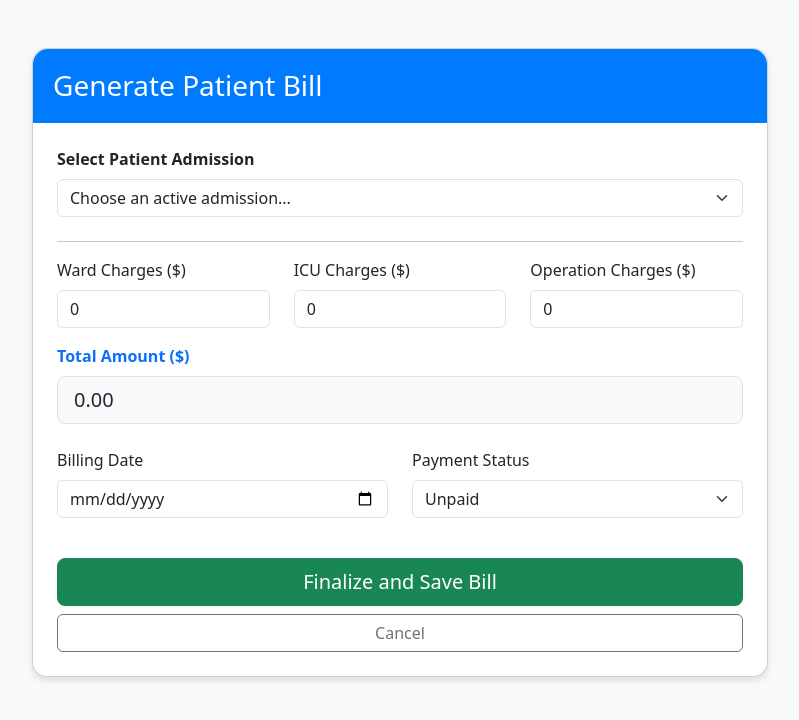
After one commit to aadi3006/my1stproject_, a Flask app: page /billing in a window 1280 px wide. The commit adds this page. Shown: the top 720 px of the page, without its empty margins (240-1039 px from the left). Run offline with Flask 3, Linux system fonts and the light colour scheme; the visitor is signed in with stand-in values (Sample User, id 1); data that the repository does not hold is empty.

Commit message:
Updated admission and ICU modules

```diff
--- a/app.py
+++ b/app.py
@@ -13,9 +13,10 @@ app.secret_key = "super_secret_key_change_later"
 conn = mysql.connector.connect(
     host="localhost",
     user="root",
-       # <-- PUT YOUR MYSQL PASSWORD HERE
+    password="",  # <-- PUT YOUR MYSQL PASSWORD HERE
     database="hospital_db"
 )
+
 
 # --------------------------------------------------
 # CREATE DEFAULT ADMIN IF NOT EXISTS
@@ -35,7 +36,9 @@ def create_default_admin():
 
     cursor.close()
 
+
 create_default_admin()
+
 
 # --------------------------------------------------
 # LOGIN REQUIRED DECORATOR
@@ -46,7 +49,9 @@ def login_required(f):
         if 'user_id' not in session:
             return redirect(url_for('login'))
         return f(*args, **kwargs)
+
     return wrap
+
 
 # --------------------------------------------------
 # AUTH ROUTES
@@ -103,6 +108,7 @@ def register():
 
     return render_template('auth/register.html')
 
+
 # --------------------------------------------------
 # DASHBOARD
 # --------------------------------------------------
@@ -128,6 +134,7 @@ def dashboard():
         total_doctors=total_doctors,
         total_appointments=total_appointments
     )
+
 
 # --------------------------------------------------
 # PATIENT MODULE
@@ -181,17 +188,21 @@ def edit_patient(id):
 
     if request.method == 'POST':
         cursor.execute("""
-            UPDATE patient
-            SET name=%s, age=%s, gender=%s, contact=%s, address=%s
-            WHERE patient_id=%s
-        """, (
-            request.form['name'],
-            request.form['age'],
-            request.form['gender'],
-            request.form['contact'],
-            request.form['address'],
-            id
-        ))
+                       UPDATE patient
+                       SET name=%s,
+                           age=%s,
+                           gender=%s,
+                           contact=%s,
+                           address=%s
+                       WHERE patient_id = %s
+                       """, (
+                           request.form['name'],
+                           request.form['age'],
+                           request.form['gender'],
+                           request.form['contact'],
+                           request.form['address'],
+                           id
+                       ))
         conn.commit()
         cursor.close()
         return redirect('/patients')
@@ -201,6 +212,442 @@ def edit_patient(id):
     cursor.close()
     return render_template("edit_patient.html", patient=patient)
 
+
+# --------------------------------------------------
+# DOCTOR MODULE
+# --------------------------------------------------
+@app.route('/add_doctor', methods=['GET', 'POST'])
+@login_required
+def add_doctor():
+    if request.method == 'POST':
+        cursor = conn.cursor()
+        cursor.execute(
+            "INSERT INTO doctor (name, specialization, contact, email) VALUES (%s,%s,%s,%s)",
+            (
+                request.form['name'],
+                request.form['specialization'],
+                request.form['contact'],
+                request.form['email']
+            )
+        )
+        conn.commit()
+        cursor.close()
+        return redirect('/doctors')
+
+    return render_template('add_doctor.html')
+
+
+@app.route('/doctors')
+@login_required
+def view_doctors():
+    cursor = conn.cursor()
+    cursor.execute("SELECT * FROM doctor")
+    doctors = cursor.fetchall()
+    cursor.close()
+    return render_template("view_doctors.html", doctors=doctors)
+
+
+@app.route('/delete_doctor/<int:id>')
+@login_required
+def delete_doctor(id):
+    cursor = conn.cursor()
+    cursor.execute("DELETE FROM doctor WHERE doctor_id=%s", (id,))
+    conn.commit()
+    cursor.close()
+    return redirect('/doctors')
+
+
+@app.route('/edit_doctor/<int:id>', methods=['GET', 'POST'])
+@login_required
+def edit_doctor(id):
+    cursor = conn.cursor()
+
+    if request.method == 'POST':
+        cursor.execute("""
+                       UPDATE doctor
+                       SET name=%s,
+                           specialization=%s,
+                           contact=%s,
+                           email=%s
+                       WHERE doctor_id = %s
+                       """, (
+                           request.form['name'],
+                           request.form['specialization'],
+                           request.form['contact'],
+                           request.form['email'],
+                           id
+                       ))
+        conn.commit()
+        cursor.close()
+        return redirect('/doctors')
+
+    cursor.execute("SELECT * FROM doctor WHERE doctor_id=%s", (id,))
+    doctor = cursor.fetchone()
+    cursor.close()
+    return render_template("edit_doctor.html", doctor=doctor)
+
+
+# --------------------------------------------------
+# APPOINTMENT MODULE
+# --------------------------------------------------
+@app.route('/add_appointment', methods=['GET', 'POST'])
+@login_required
+def add_appointment():
+    cursor = conn.cursor()
+
+    if request.method == 'POST':
+        cursor.execute(
+            "INSERT INTO appointment (patient_id, doctor_id, appointment_date, status) VALUES (%s,%s,%s,%s)",
+            (
+                request.form['patient_id'],
+                request.form['doctor_id'],
+                request.form['appointment_date'],
+                request.form.get('status', 'Scheduled')
+            )
+        )
+        conn.commit()
+        cursor.close()
+        return redirect('/appointments')
+
+    # Fetch patients and doctors for dropdown
+    cursor.execute("SELECT patient_id, name FROM patient ORDER BY name")
+    patients = cursor.fetchall()
+
+    cursor.execute("SELECT doctor_id, name, specialization FROM doctor ORDER BY name")
+    doctors = cursor.fetchall()
+
+    cursor.close()
+    return render_template('add_appointment.html', patients=patients, doctors=doctors)
+
+
+@app.route('/appointments')
+@login_required
+def view_appointments():
+    cursor = conn.cursor()
+    cursor.execute("""
+                   SELECT a.appointment_id,
+                          p.name as patient_name,
+                          d.name as doctor_name,
+                          a.appointment_date,
+                          a.status
+                   FROM appointment a
+                            JOIN patient p ON a.patient_id = p.patient_id
+                            JOIN doctor d ON a.doctor_id = d.doctor_id
+                   ORDER BY a.appointment_date DESC
+                   """)
+    appointments = cursor.fetchall()
+    cursor.close()
+    return render_template("view_appointments.html", appointments=appointments)
+
+
+@app.route('/delete_appointment/<int:id>')
+@login_required
+def delete_appointment(id):
+    cursor = conn.cursor()
+    cursor.execute("DELETE FROM appointment WHERE appointment_id=%s", (id,))
+    conn.commit()
+    cursor.close()
+    return redirect('/appointments')
+
+
+# --------------------------------------------------
+# ADMISSION MODULE
+# --------------------------------------------------
+@app.route('/add_admission', methods=['GET', 'POST'])
+@login_required
+def add_admission():
+    cursor = conn.cursor()
+
+    if request.method == 'POST':
+        # Handle ICU and operation checkboxes
+        is_icu = 1 if request.form.get('is_icu') else 0
+        is_operation = 1 if request.form.get('is_operation_required') else 0
+
+        cursor.execute(
+            """INSERT INTO admission
+               (patient_id, ward_id, admission_date, expected_discharge, is_icu, is_operation_required)
+               VALUES (%s, %s, %s, %s, %s, %s)""",
+            (
+                request.form['patient_id'],
+                request.form['ward_id'],
+                request.form['admission_date'],
+                request.form['expected_discharge'],
+                is_icu,
+                is_operation
+            )
+        )
+        conn.commit()
+        cursor.close()
+        return redirect('/admissions')
+
+    # Fetch patients for dropdown
+    cursor.execute("SELECT patient_id, name FROM patient ORDER BY name")
+    patients = cursor.fetchall()
+
+    # Get ward types with sample IDs
+    cursor.execute("""
+                   SELECT MIN(ward_id) as ward_id, ward_type, MIN(cost_per_day) as cost
+                   FROM ward
+                   GROUP BY ward_type
+                   ORDER BY ward_type
+                   """)
+    wards = cursor.fetchall()
+
+    cursor.close()
+    return render_template('add_admission.html', patients=patients, wards=wards)
+
+
+@app.route('/admissions')
+@login_required
+def view_admissions():
+    cursor = conn.cursor()
+
+    # Get regular admissions
+    cursor.execute("""
+                   SELECT a.admission_id,
+                          p.name as patient_name,
+                          w.ward_type,
+                          a.admission_date,
+                          a.expected_discharge,
+                          a.is_icu,
+                          a.is_operation_required
+                   FROM admission a
+                            JOIN patient p ON a.patient_id = p.patient_id
+                            LEFT JOIN ward w ON a.ward_id = w.ward_id
+                   ORDER BY a.admission_date DESC
+                   """)
+    admissions = cursor.fetchall()
+
+    # Get ICU admissions - join through admission table
+    cursor.execute("""
+                   SELECT i.icu_id,
+                          p.name as patient_name,
+                          i.bed_number,
+                          i.icu_start_date,
+                          i.icu_end_date,
+                          i.daily_cost
+                   FROM icu i
+                            JOIN admission a ON i.admission_id = a.admission_id
+                            JOIN patient p ON a.patient_id = p.patient_id
+                   ORDER BY i.icu_start_date DESC
+                   """)
+    icu_admissions = cursor.fetchall()
+
+    cursor.close()
+    return render_template("view_admissions.html", admissions=admissions, icu_admissions=icu_admissions)
+
+
+@app.route('/delete_admission/<int:id>')
+@login_required
+def delete_admission(id):
+    cursor = conn.cursor()
+    cursor.execute("DELETE FROM admission WHERE admission_id=%s", (id,))
+    conn.commit()
+    cursor.close()
+    return redirect('/admissions')
+
+
+# --------------------------------------------------
+# ICU MODULE
+# --------------------------------------------------
+@app.route('/add_icu', methods=['GET', 'POST'])
+@login_required
+def add_icu():
+    cursor = conn.cursor()
+
+    if request.method == 'POST':
+        cursor.execute(
+            "INSERT INTO icu (admission_id, icu_start_date, icu_end_date, bed_number, daily_cost) VALUES (%s,%s,%s,%s,%s)",
+            (
+                request.form['admission_id'],
+                request.form['icu_start_date'],
+                request.form.get('icu_end_date') if request.form.get('icu_end_date') else None,
+                request.form['bed_number'],
+                request.form.get('daily_cost', 2500.00)  # Default ICU cost
+            )
+        )
+        conn.commit()
+        cursor.close()
+        return redirect('/admissions')
+
+    # Fetch admissions with patient names for dropdown (only ICU admissions)
+    cursor.execute("""
+                   SELECT a.admission_id, p.name, a.admission_date
+                   FROM admission a
+                            JOIN patient p ON a.patient_id = p.patient_id
+                   WHERE a.is_icu = 1
+                   ORDER BY a.admission_date DESC
+                   """)
+    admissions = cursor.fetchall()
+
+    cursor.close()
+    return render_template('add_icu.html', admissions=admissions)
+
+
+# --------------------------------------------------
+# OPERATION MODULE
+# --------------------------------------------------
+@app.route('/add_operation', methods=['GET', 'POST'])
+@login_required
+def add_operation():
+    cursor = conn.cursor()
+
+    if request.method == 'POST':
+        cursor.execute(
+            "INSERT INTO operation (admission_id, operation_name, operation_date, surgeon_name, operation_cost) VALUES (%s,%s,%s,%s,%s)",
+            (
+                request.form['admission_id'],
+                request.form['operation_name'],
+                request.form['operation_date'],
+                request.form['surgeon_name'],
+                request.form['operation_cost']
+            )
+        )
+        conn.commit()
+        cursor.close()
+        return redirect('/operations')
+
+    # Fetch admissions that require operations
+    cursor.execute("""
+                   SELECT a.admission_id, p.name, a.admission_date
+                   FROM admission a
+                            JOIN patient p ON a.patient_id = p.patient_id
+                   WHERE a.is_operation_required = 1
+                   ORDER BY a.admission_date DESC
+                   """)
+    admissions = cursor.fetchall()
+
+    cursor.close()
+    return render_template('add_operation.html', admissions=admissions)
+
+
+@app.route('/operations')
+@login_required
+def view_operations():
+    cursor = conn.cursor()
+    cursor.execute("""
+                   SELECT o.operation_id,
+                          p.name as patient_name,
+                          o.operation_name,
+                          o.operation_date,
+                          o.surgeon_name,
+                          o.operation_cost
+                   FROM operation o
+                            JOIN admission a ON o.admission_id = a.admission_id
+                            JOIN patient p ON a.patient_id = p.patient_id
+                   ORDER BY o.operation_date DESC
+                   """)
+    operations = cursor.fetchall()
+    cursor.close()
+    return render_template("view_operations.html", operations=operations)
+
+
+@app.route('/delete_operation/<int:id>')
+@login_required
+def delete_operation(id):
+    cursor = conn.cursor()
+    cursor.execute("DELETE FROM operation WHERE operation_id=%s", (id,))
+    conn.commit()
+    cursor.close()
+    return redirect('/operations')
+
+
+# --------------------------------------------------
+# BILLING MODULE
+# --------------------------------------------------
+@app.route('/billing', methods=['GET', 'POST'])
+@login_required
+def billing():
+    cursor = conn.cursor()
+
+    if request.method == 'POST':
+        # Calculate total from individual charges
+        ward_charges = float(request.form.get('ward_charges', 0))
+        icu_charges = float(request.form.get('icu_charges', 0))
+        operation_charges = float(request.form.get('operation_charges', 0))
+        total_amount = ward_charges + icu_charges + operation_charges
+
+        cursor.execute(
+            """INSERT INTO billing
+               (admission_id, ward_charges, icu_charges, operation_charges, total_amount, bill_date, payment_status)
+               VALUES (%s, %s, %s, %s, %s, %s, %s)""",
+            (
+                request.form['admission_id'],
+                ward_charges,
+                icu_charges,
+                operation_charges,
+                total_amount,
+                request.form.get('bill_date', date.today()),
+                request.form.get('payment_status', 'Unpaid')
+            )
+        )
+        conn.commit()
+        cursor.close()
+        return redirect('/bills')
+
+    # Fetch admissions with patient names
+    cursor.execute("""
+                   SELECT a.admission_id, p.name, a.admission_date
+                   FROM admission a
+                            JOIN patient p ON a.patient_id = p.patient_id
+                   ORDER BY a.admission_date DESC
+                   """)
+    admissions = cursor.fetchall()
+
+    cursor.close()
+    return render_template('billing.html', admissions=admissions)
+
+
+@app.route('/bills')
+@login_required
+def view_bills():
+    cursor = conn.cursor()
+    cursor.execute("""
+                   SELECT b.bill_id,
+                          p.name as patient_name,
+                          b.ward_charges,
+                          b.icu_charges,
+                          b.operation_charges,
+                          b.total_amount,
+                          b.bill_date,
+                          b.payment_status
+                   FROM billing b
+                            JOIN admission a ON b.admission_id = a.admission_id
+                            JOIN patient p ON a.patient_id = p.patient_id
+                   ORDER BY b.bill_date DESC
+                   """)
+    bills = cursor.fetchall()
+    cursor.close()
+    return render_template("view_bills.html", bills=bills)
+
+
+@app.route('/delete_bill/<int:id>')
+@login_required
+def delete_bill(id):
+    cursor = conn.cursor()
+    cursor.execute("DELETE FROM billing WHERE bill_id=%s", (id,))
+    conn.commit()
+    cursor.close()
+    return redirect('/bills')
+
+
+# --------------------------------------------------
+# TEST/DEBUG ROUTE
+# --------------------------------------------------
+@app.route('/test_wards')
+def test_wards():
+    cursor = conn.cursor()
+    cursor.execute("SELECT ward_id, ward_type, room_number, bed_number, cost_per_day FROM ward LIMIT 10")
+    wards = cursor.fetchall()
+    cursor.close()
+
+    output = f"<h1>Ward Data Test</h1><p>Found {len(wards)} wards</p><ul>"
+    for w in wards:
+        output += f"<li>ID: {w[0]}, Type: {w[1]}, Room: {w[2]}, Bed: {w[3]}, Cost: ${w[4]}</li>"
+    output += "</ul>"
+    return output
+
+
 # --------------------------------------------------
 # RUN APP
 # --------------------------------------------------
--- /dev/null
+++ b/templates/billing.html
@@ -0,0 +1,105 @@
+<!DOCTYPE html>
+<html lang="en">
+<head>
+    <meta charset="UTF-8">
+    <meta name="viewport" content="width=device-width, initial-scale=1.0">
+    <title>Generate Bill - Hospital Management</title>
+    <link rel="stylesheet" href="https://cdn.jsdelivr.net/npm/bootstrap@5.3.0/dist/css/bootstrap.min.css">
+    <style>
+        body { background-color: #f8f9fa; }
+        .card { border-radius: 15px; box-shadow: 0 4px 6px rgba(0,0,0,0.1); }
+        .header-bg { background: #007bff; color: white; padding: 20px; border-radius: 15px 15px 0 0; }
+    </style>
+</head>
+<body>
+
+<div class="container mt-5">
+    <div class="row justify-content-center">
+        <div class="col-md-8">
+            <div class="card">
+                <div class="header-bg">
+                    <h3 class="mb-0">Generate Patient Bill</h3>
+                </div>
+                <div class="card-body p-4">
+                    <form action="{{ url_for('billing') }}" method="POST">
+
+                        <div class="mb-4">
+                            <label class="form-label fw-bold">Select Patient Admission</label>
+                            <select name="admission_id" class="form-select" required>
+                                <option value="" selected disabled>Choose an active admission...</option>
+                                {% for admission in admissions %}
+                                <option value="{{ admission[0] }}">
+                                    ID: {{ admission[0] }} - {{ admission[1] }} (Admitted: {{ admission[2] }})
+                                </option>
+                                {% endfor %}
+                            </select>
+                        </div>
+
+                        <hr>
+
+                        <div class="row">
+                            <div class="col-md-4 mb-3">
+                                <label class="form-label">Ward Charges ($)</label>
+                                <input type="number" step="0.01" name="ward_charges" id="ward" class="form-control calc" value="0" required>
+                            </div>
+
+                            <div class="col-md-4 mb-3">
+                                <label class="form-label">ICU Charges ($)</label>
+                                <input type="number" step="0.01" name="icu_charges" id="icu" class="form-control calc" value="0" required>
+                            </div>
+
+                            <div class="col-md-4 mb-3">
+                                <label class="form-label">Operation Charges ($)</label>
+                                <input type="number" step="0.01" name="operation_charges" id="op" class="form-control calc" value="0" required>
+                            </div>
+                        </div>
+
+                        <div class="mb-4">
+                            <label class="form-label fw-bold text-primary">Total Amount ($)</label>
+                            <input type="text" id="total_display" class="form-control form-control-lg bg-light" value="0.00" readonly>
+                        </div>
+
+                        <div class="row">
+                            <div class="col-md-6 mb-3">
+                                <label class="form-label">Billing Date</label>
+                                <input type="date" name="bill_date" class="form-control" value="{{ date_today }}">
+                            </div>
+
+                            <div class="col-md-6 mb-3">
+                                <label class="form-label">Payment Status</label>
+                                <select name="payment_status" class="form-select">
+                                    <option value="Unpaid">Unpaid</option>
+                                    <option value="Paid">Paid</option>
+                                    <option value="Partially Paid">Partially Paid</option>
+                                </select>
+                            </div>
+                        </div>
+
+                        <div class="d-grid gap-2 mt-4">
+                            <button type="submit" class="btn btn-success btn-lg">Finalize and Save Bill</button>
+                            <a href="{{ url_for('dashboard') }}" class="btn btn-outline-secondary">Cancel</a>
+                        </div>
+                    </form>
+                </div>
+            </div>
+        </div>
+    </div>
+</div>
+
+<script>
+    const inputs = document.querySelectorAll('.calc');
+    const totalDisplay = document.getElementById('total_display');
+
+    inputs.forEach(input => {
+        input.addEventListener('input', () => {
+            let total = 0;
+            inputs.forEach(i => {
+                total += parseFloat(i.value) || 0;
+            });
+            totalDisplay.value = total.toFixed(2);
+        });
+    });
+</script>
+
+</body>
+</html>
--- a/templates/dashboard.html
+++ b/templates/dashboard.html
@@ -109,6 +109,11 @@
                       View Admissions
                     </a>
 
+                    <a href="/logout" class="bg-red-600 text-white px-4 py-2 rounded">
+                        Logout
+                    </a>
+
+
 
                 </div>
             </div>
```
Also changed, not shown: 2 other files.
